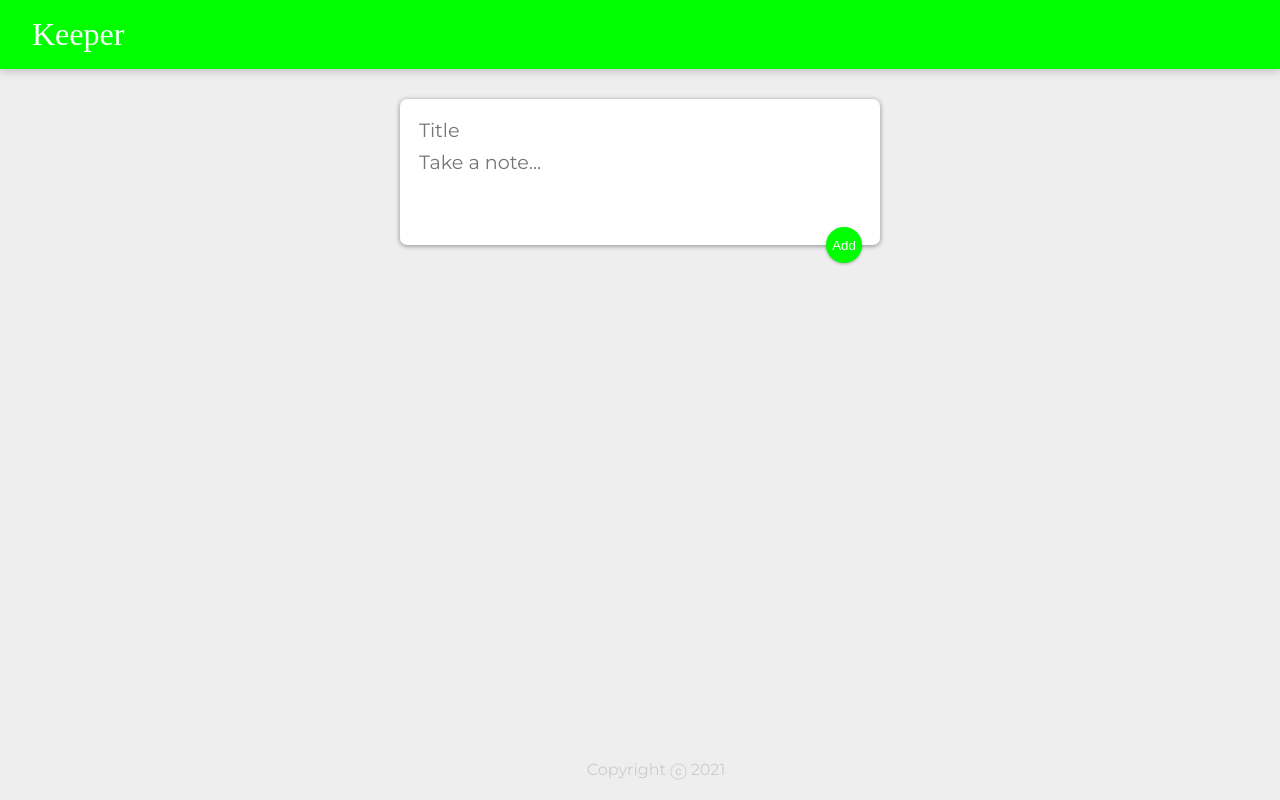
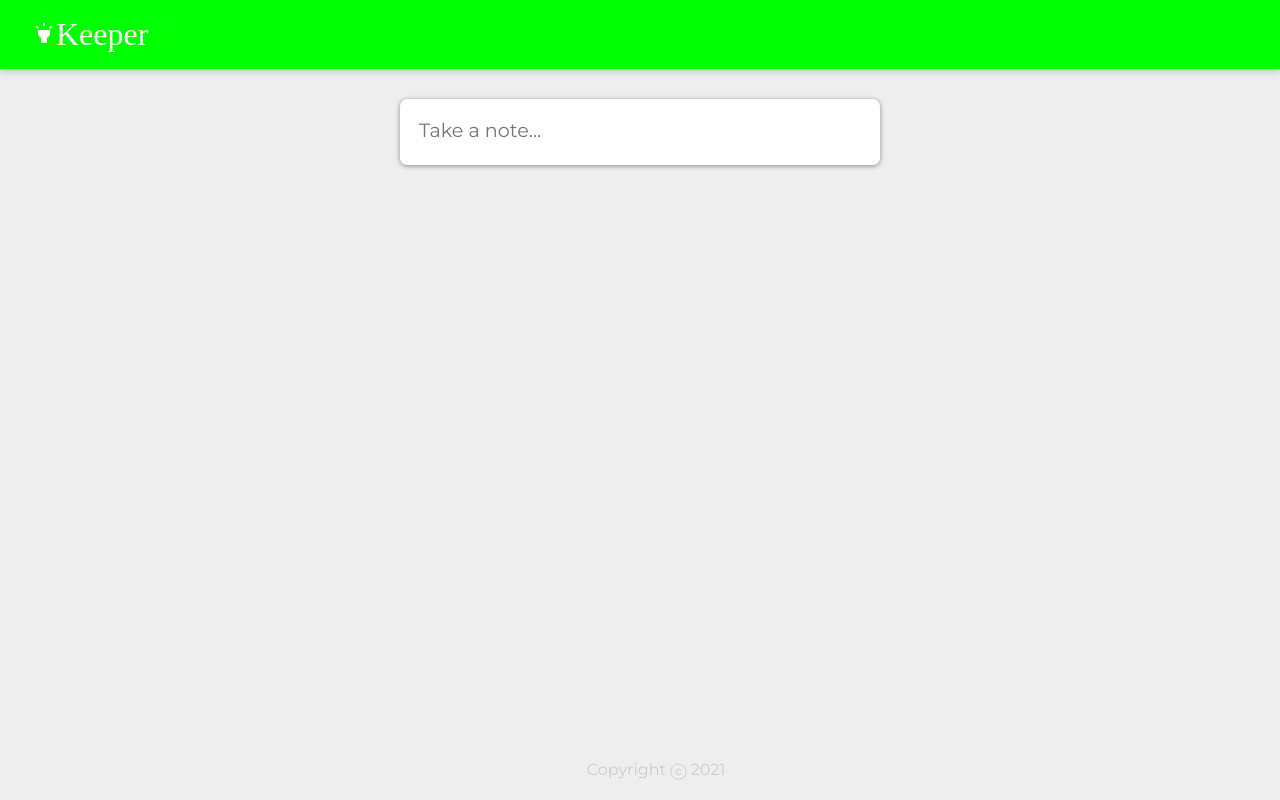
Before and after one commit to Priyanshu-Desai/keeper-app, a React (Create React App) app: page / in a window 1280 px wide. Built offline with nearby package versions, Linux system fonts and the light colour scheme; a web font is replaced by a local one.

Commit message:
added some cool icons and effects

```diff
--- a/package.json
+++ b/package.json
@@ -5,6 +5,8 @@
   "keywords": [],
   "main": "src/index.js",
   "dependencies": {
+    "@material-ui/core": "^4.11.4",
+    "@material-ui/icons": "^4.11.2",
     "react": "16.8.6",
     "react-dom": "16.8.6",
     "react-scripts": "3.2.0"
--- a/public/styles.css
+++ b/public/styles.css
@@ -76,8 +76,17 @@ form {
   border-radius: 7px;
   box-shadow: 0 1px 5px rgb(138, 137, 137);
 }
-form input,
-form textarea {
+form.create-note {
+  position: relative;
+  width: 480px;
+  margin: 30px auto 20px auto;
+  background: #fff;
+  padding: 15px;
+  border-radius: 7px;
+  box-shadow: 0 1px 5px rgb(138, 137, 137);
+}
+form.create-note input,
+form.create-note textarea {
   width: 100%;
   border: none;
   padding: 4px;
@@ -86,7 +95,7 @@ form textarea {
   font-family: inherit;
   resize: none;
 }
-form button {
+form.create-note button {
   position: absolute;
   right: 18px;
   bottom: -18px;
--- a/src/components/CreateArea.jsx
+++ b/src/components/CreateArea.jsx
@@ -1,6 +1,11 @@
 import React, { useState } from "react";
+import AddIcon from "@material-ui/icons/Add";
+import Fab from "@material-ui/core/Fab";
+import Zoom from "@material-ui/core/Zoom";
 
 function CreateArea(props) {
+  const [isExpanded, setExpanded] = useState(false);
+
   const [note, setNote] = useState({
     title: "",
     content: ""
@@ -26,23 +31,35 @@ function CreateArea(props) {
     event.preventDefault();
   }
 
+  function expand() {
+    setExpanded(true);
+  }
+
   return (
     <div>
-      <form>
+      <form className="create-note">
+        {isExpanded && (
           <input
             name="title"
             onChange={handleChange}
             value={note.title}
             placeholder="Title"
           />
+        )}
+
         <textarea
           name="content"
+          onClick={expand}
           onChange={handleChange}
           value={note.content}
           placeholder="Take a note..."
-          rows="3"
+          rows={isExpanded ? 3 : 1}
         />
-        <button onClick={submitNote}>Add</button>
+        <Zoom in={isExpanded}>
+          <Fab onClick={submitNote}>
+            <AddIcon />
+          </Fab>
+        </Zoom>
       </form>
     </div>
   );
--- a/src/components/Header.jsx
+++ b/src/components/Header.jsx
@@ -1,9 +1,10 @@
 import React from "react";
+import HighlightIcon from '@material-ui/icons/Highlight';
 
 function Header() {
   return (
     <header>
-      <h1>Keeper</h1>
+      <h1><HighlightIcon/>Keeper</h1>
     </header>
   );
 }
--- a/src/components/Note.jsx
+++ b/src/components/Note.jsx
@@ -1,4 +1,5 @@
 import React from "react";
+import DeleteIcon from '@material-ui/icons/Delete';
 
 function Note(props) {
   function handleClick() {
@@ -9,7 +10,7 @@ function Note(props) {
     <div className="note">
       <h1>{props.title}</h1>
       <p>{props.content}</p>
-      <button onClick={handleClick}>DELETE</button>
+      <button onClick={handleClick}><DeleteIcon/></button>
     </div>
   );
 }
```
Also changed, not shown: 2 other files (tests, documents, lock files or other folders). Lines whose indentation alone changed are shown as unchanged.
